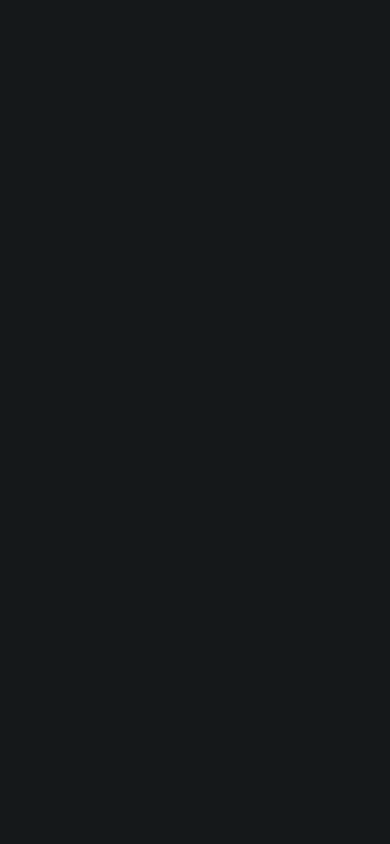
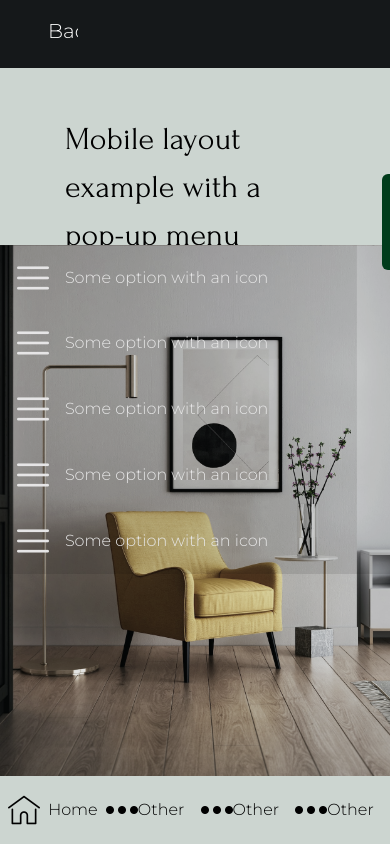
Before and after one commit to Vitalii-Harkavenko/css-website, a React (Vite) app: page /mobileVersion in a window 390 px wide. Built offline with nearby package versions, Linux system fonts and the light colour scheme.

Commit message:
Added mobile version page

```diff
--- a/src/components/LandingPage.jsx
+++ b/src/components/LandingPage.jsx
@@ -82,39 +82,37 @@ export default function LandingPage() {
 		</div>
 		<section className="relative min-h-screen w-screen mt-[90vh] z-30 border-solid border-t-[1px] border-t-white">
 			<div className="absolute left-1/2 -translate-x-1/2 z-40 w-[10vw] h-[1vh] bg-white rounded-xl -translate-y-1/2 hover:w-[15vw] transition-all duration-300" onClick={handleSwipe}></div>
-			<div className="backdrop-blur-md px-12 py-6 border-solid border-b-[1px] border-b-white">
+			<div className="backdrop-blur-md px-12 py-4 text-center border-solid border-b-[1px] border-b-white">
 				<Partners />
-				<h2 className="mx-auto w-fit">Some General Description</h2>
-				<p className="m-8 text-center">
+				<h2 className="mt-4">Some General Description</h2>
+				<p className="mx-8 my-4">
 					This is the first section's landing page example, showing an interior design firm and made in more simple and strict look.
 					So, suitable for websites offering real products or services like shops, restaurants, real estate, etc.
 				</p>
 			</div>
-			<div className='relative w-screen h-screen shadow p-12 bg-secondary'>
-				<div className='h-full w-full flex overflow-x-scroll gap-36'>
-					<div className='relative h-full min-w-[35vw] group overflow-hidden'>
+			<div className='w-screen h-screen shadow p-12 flex overflow-x-scroll gap-36 bg-secondary'>
+				<div className='relative h-full lg:min-w-[35vw] min-w-[400px] group overflow-hidden'>
 					<div className="absolute top-1/2 -translate-y-1/2 h-full w-full bg-cover bg-center bg-[url('/images/imgs/6.jpg')] group-hover:h-[70%] transition-300"></div>
 					<div className="absolute h-full w-1/2 right-0 backdrop-blur-md z-10 flex flex-col justify-between p-6 group-hover:-right-1/2 transition-300">
 						<PseudoContent />
 					</div>
 				</div>
-					<div className='relative h-full min-w-[35vw] group overflow-hidden'>
+				<div className='relative h-full lg:min-w-[35vw] min-w-[400px] group overflow-hidden'>
 					<div className="absolute top-1/2 -translate-y-1/2 h-full w-full bg-cover bg-center bg-[url('/images/imgs/7.jpg')] group-hover:h-[70%] transition-300"></div>
 					<div className="absolute h-full w-1/2 right-0 backdrop-blur-md z-10 flex flex-col justify-between p-6 group-hover:-right-1/2 transition-300">
 						<PseudoContent />
 					</div>
 				</div>
-					<div className='relative h-full min-w-[35vw] group overflow-hidden'>
+				<div className='relative h-full lg:min-w-[35vw] min-w-[400px] group overflow-hidden'>
 					<div className="absolute top-1/2 -translate-y-1/2 h-full w-full bg-cover bg-center bg-[url('/images/imgs/1.jpg')] group-hover:h-[70%] transition-300"></div>
 					<div className="absolute h-full w-1/2 right-0 backdrop-blur-md z-10 flex flex-col justify-between p-6 group-hover:-right-1/2 transition-300">
 						<PseudoContent />
 					</div>
 				</div>
-					<div className='relative h-full min-w-[35vw] group overflow-hidden'>
+				<div className='relative h-full lg:min-w-[35vw] min-w-[400px] group overflow-hidden'>
 					<div className="absolute top-1/2 -translate-y-1/2 h-full w-full bg-cover bg-center bg-[url('/images/imgs/2.jpg')] group-hover:h-[70%] transition-300"></div>
 					<div className="absolute h-full w-1/2 right-0 backdrop-blur-md z-10 flex flex-col justify-between p-6 group-hover:-right-1/2 transition-300">
 						<PseudoContent />
-						</div>
 					</div>
 				</div>
 			</div>
--- a/src/components/MobileVersion.jsx
+++ b/src/components/MobileVersion.jsx
@@ -1,5 +1,74 @@
+import { useRef } from "react";
+import { Back } from "./SmallComponents";
+
 export default function MobileVersion() {
+	const popup = useRef(null);
+
+	const movePopup = (amount) => popup.current.style.left = amount;
+
 	return (
-		<></>
+		<main className="relative sm:w-[500px] w-screen h-screen mx-auto text-white overflow-hidden">
+			<Back/>
+			<div className="relative h-[84vh] w-full bg-contrast mt-[8vh]">
+				<div className="absolute w-full h-full z-10 left-full backdrop-blur-md transition-300 font-forum" ref={popup}>
+					<div className="absolute h-24 w-2 z-10 rounded-l-md bg-gradient top-[15%] -translate-x-full hover:h-32 transition-300" onClick={() => movePopup("0%")}></div>
+					<div className="absolute h-24 w-2 z-10 rounded-r-md bg-gradient top-[15%] hover:h-32 transition-300" onClick={() => movePopup("100%")}></div>
+					<div className="w-full h-full top-0 absolute">
+						<div className="w-[90%] mx-auto my-12 h-1/4 border-solid rounded-xl border-gradient border-4 text-gradient text-center grid content-center">
+							<h2>A few words</h2>
+							<p>And a couple more here</p>
+						</div>
+						<div className="flex flex-col gap-6 items-center text-neutral-200">
+							<p className="relative mobile-popup-hover-style hover:text-white transition-100">Additional menu</p>
+							<p className="relative mobile-popup-hover-style hover:text-white transition-100">Additional menu</p>
+							<p className="relative mobile-popup-hover-style hover:text-white transition-100">More menus</p>
+							<p className="relative mobile-popup-hover-style hover:text-white transition-100">Something else</p>
+							<p className="relative mobile-popup-hover-style hover:text-white transition-100">Something else</p>
+						</div>
+					</div>
+				</div>
+				<h2 className="h-1/4 w-2/3 mx-auto py-12 font-forum text-black">Mobile layout example with a pop-up menu</h2>
+				<div className="relative w-full h-3/4 bg-cover bg-center bg-[url('/images/imgs/2.jpg')] saturate-50 brightness-90">
+					<div className="flex w-full p-[2vh] gap-4 backdrop-brightness-90 items-center hover:pl-6 transition-300">
+						<div className="h-8 w-8 bg-cover bg-center bg-[url('/images/imgs/menu.png')]"></div>
+						<p>Some option with an icon</p>
+					</div>
+					<div className="flex w-full p-[2vh] gap-4 backdrop-brightness-90 items-center hover:pl-6 transition-300">
+						<div className="h-8 w-8 bg-cover bg-center bg-[url('/images/imgs/menu.png')]"></div>
+						<p>Some option with an icon</p>
+					</div>
+					<div className="flex w-full p-[2vh] gap-4 backdrop-brightness-90 items-center hover:pl-6 transition-300">
+						<div className="h-8 w-8 bg-cover bg-center bg-[url('/images/imgs/menu.png')]"></div>
+						<p>Some option with an icon</p>
+					</div>
+					<div className="flex w-full p-[2vh] gap-4 backdrop-brightness-90 items-center hover:pl-6 transition-300">
+						<div className="h-8 w-8 bg-cover bg-center bg-[url('/images/imgs/menu.png')]"></div>
+						<p>Some option with an icon</p>
+					</div>
+					<div className="flex w-full p-[2vh] gap-4 backdrop-brightness-90 items-center hover:pl-6 transition-300">
+						<div className="h-8 w-8 bg-cover bg-center bg-[url('/images/imgs/menu.png')]"></div>
+						<p>Some option with an icon</p>
+					</div>
+				</div>
+			</div>
+			<div className="h-[8vh] w-full bg-contrast flex items-center text-black">
+				<div className="grow flex items-center justify-center">
+					<div className="h-8 w-8 bg-cover bg-center bg-[url('/images/imgs/home.png')] mr-2"></div>
+					<p>Home</p>
+				</div>
+				<div className="grow flex items-center group">
+					<div className="h-8 w-8 bg-cover bg-center bg-[url('/images/imgs/other.png')] group-hover:mr-2 transition-300"></div>
+					<p>Other</p>
+				</div>
+				<div className="grow flex items-center group">
+					<div className="h-8 w-8 bg-cover bg-center bg-[url('/images/imgs/other.png')] group-hover:mr-2 transition-300"></div>
+					<p>Other</p>
+				</div>
+				<div className="grow flex items-center group">
+					<div className="h-8 w-8 bg-cover bg-center bg-[url('/images/imgs/other.png')] group-hover:mr-2 transition-300"></div>
+					<p>Other</p>
+				</div>
+			</div>
+		</main>
 	)
 }
--- a/src/components/SmallComponents.jsx
+++ b/src/components/SmallComponents.jsx
@@ -27,13 +27,13 @@ export const FilterDarken = () => {
 }
 export const Partners = () => {
 	return (
-		<div className="w-full h-[8vh] px-12 flex justify-between flex-wrap">
-			<p className="font-montserrat-semi-bold text-[1.5rem] px-4 my-auto">Partner</p>
-			<p className="font-montserrat-semi-bold text-[1.5rem] px-4 my-auto">Client</p>
-			<p className="font-montserrat-semi-bold text-[1.5rem] px-4 my-auto">Partner</p>
-			<p className="font-montserrat-semi-bold text-[1.5rem] px-4 my-auto">Client</p>
-			<p className="font-montserrat-semi-bold text-[1.5rem] px-4 my-auto">Partner</p>
-			<p className="font-montserrat-semi-bold text-[1.5rem] px-4 my-auto">Client</p>
+		<div className="w-full px-12 flex justify-between flex-wrap">
+			<p className="font-montserrat-semi-bold text-[1.5rem] m-2">Partner</p>
+			<p className="font-montserrat-semi-bold text-[1.5rem] m-2">Client</p>
+			<p className="font-montserrat-semi-bold text-[1.5rem] m-2">Partner</p>
+			<p className="font-montserrat-semi-bold text-[1.5rem] m-2">Client</p>
+			<p className="font-montserrat-semi-bold text-[1.5rem] m-2">Partner</p>
+			<p className="font-montserrat-semi-bold text-[1.5rem] m-2">Client</p>
 		</div>
 	)
 }
--- a/src/index.css
+++ b/src/index.css
@@ -30,7 +30,7 @@ h3 {
 	@apply absolute right-0 -translate-y-1/2 h-[15vh] w-2 bg-neutral-700 rounded-l-md hover:w-6 transition-all duration-300;
 }
 .gradient-radial {
-	background-image: radial-gradient(ellipse at center, #ffffff7d 0%, #ff882000 70%);
+	background-image: radial-gradient(ellipse at center, #ffffffb2 0%, #ff882000 70%);
 }
 .shadow {
 	filter: drop-shadow(0 0 1rem black);
@@ -47,6 +47,12 @@ h3 {
 }
 .transition-300 {
 	@apply transition-all duration-300;
+}
+.transition-100 {
+	@apply transition-all duration-100;
+}
+.mobile-popup-hover-style {
+	@apply after:w-0 after:transition-all after:duration-300 hover:after:w-12 after:h-1 after:rounded-lg after:bg-gradient after:top-full after:-translate-x-1/2 after:left-1/2 after:absolute;
 }
 @font-face {
 	font-family: "Montserrat";
```
Also changed, not shown: src/components/ClientReviews.jsx (+13 -11 lines), public/images/imgs/menu.png. Lines whose indentation alone changed are shown as unchanged.
